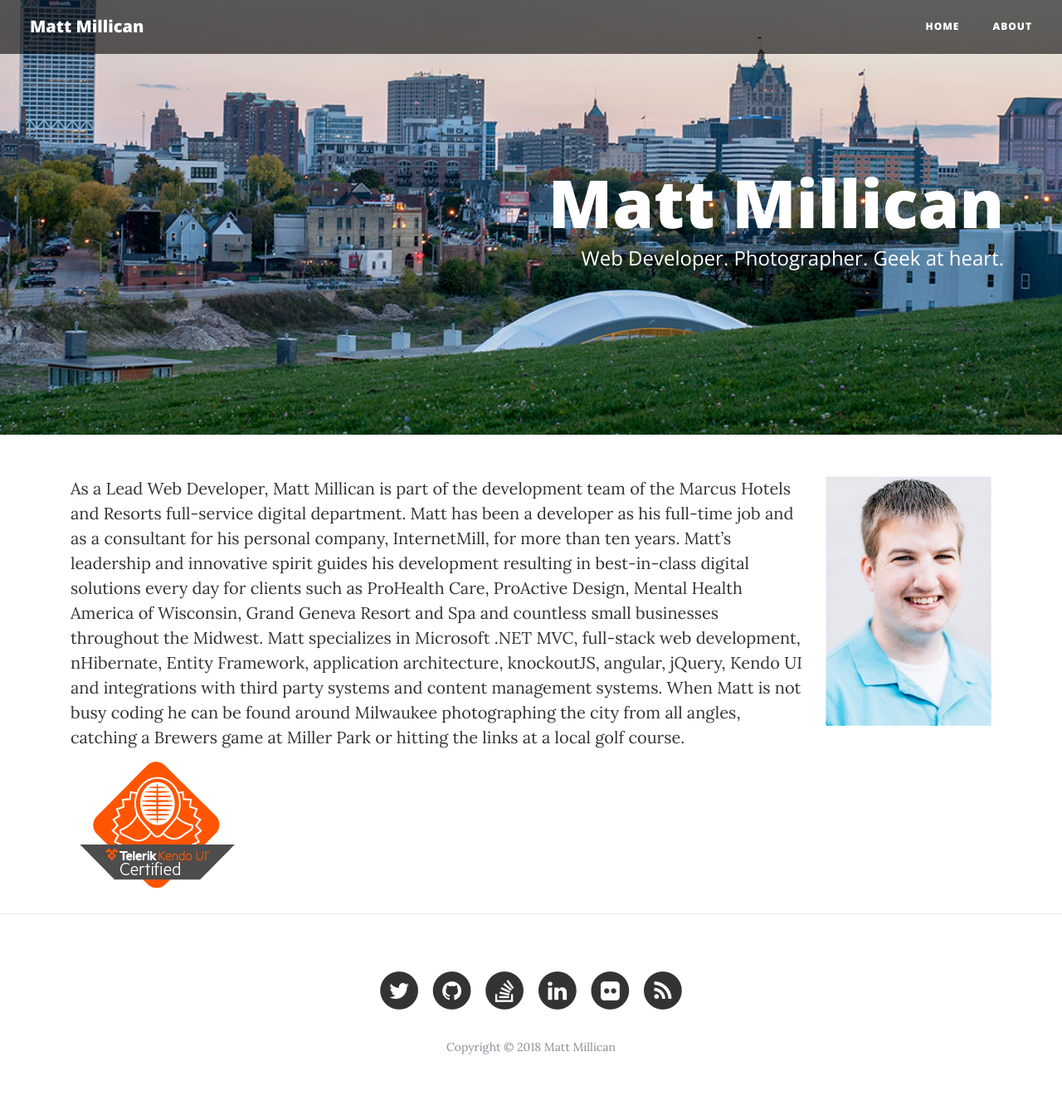
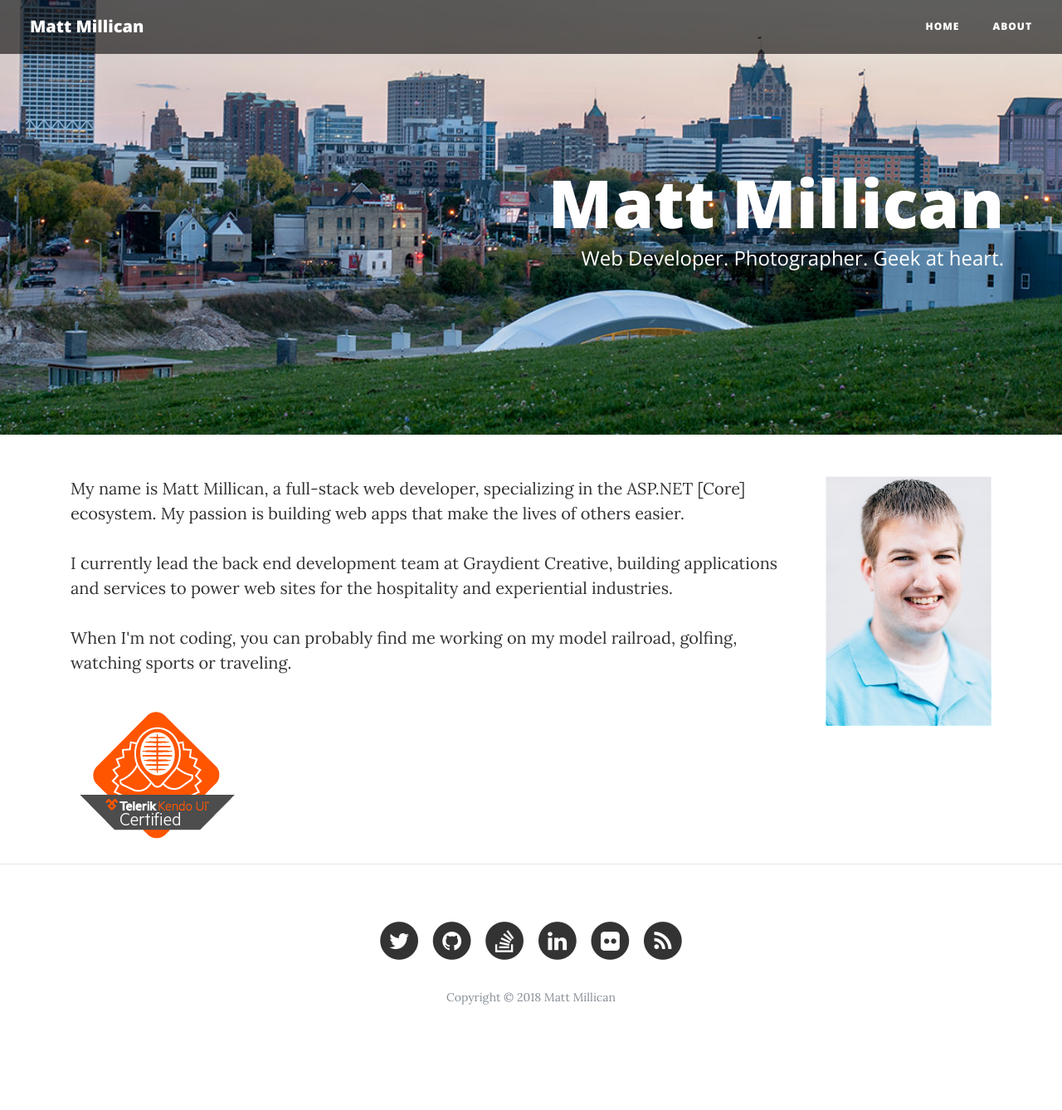
Before and after one commit to mmillican/mmillican.github.io, a Jekyll site: the page built from about.html, in a window 1280 px wide. Shown: the whole page at 83% size. Built offline with Jekyll 4.4.1, drawn with Linux system fonts in a browser that asks for light colours; comment, search, counter and statistics services are not loaded; after the commit the page ends 1278 px from its top, so only the background shows below that.

Commit message:
Update bio (more to come later)

```diff
--- a/about.html
+++ b/about.html
@@ -6,16 +6,19 @@ redirect_from: /about/
 ---
 <img src="/img/MattHeadshot.jpg" alt="Matt Millican" class="img-rounded" style="float: right; width: 200px; margin-left: 20px;" />
 
-As a Lead Web Developer, Matt Millican is part of the development team of the Marcus Hotels and
-Resorts full-service digital department. Matt has been a developer as his full-time job and as a
-consultant for his personal company, InternetMill, for more than ten years. Matt’s leadership and
-innovative spirit guides his development resulting in best-in-class digital solutions every day for
-clients such as ProHealth Care, ProActive Design, Mental Health America of Wisconsin, Grand Geneva Resort
-and Spa and countless small businesses throughout the Midwest. Matt specializes in Microsoft .NET MVC,
-full-stack web development, nHibernate, Entity Framework, application architecture, knockoutJS, angular,
-jQuery, Kendo UI and integrations with third party systems and content management systems. When Matt is not
-busy coding he can be found around Milwaukee photographing the city from all angles, catching a Brewers game at
-Miller Park or hitting the links at a local golf course.
+<p>
+    My name is Matt Millican, a full-stack web developer, specializing in the ASP.NET [Core] ecosystem. My passion is
+    building web apps that make the lives of others easier.
+</p>
+
+<p>
+    I currently lead the back end development team at Graydient Creative, building applications and services to power
+    web sites for the hospitality and experiential industries.
+</p>
+
+<p>
+    When I'm not coding, you can probably find me working on my model railroad, golfing, watching sports or traveling.
+</p>
 
 <div class="badges">
     <img src="/img/kendo-ui-certified.png" />
```
